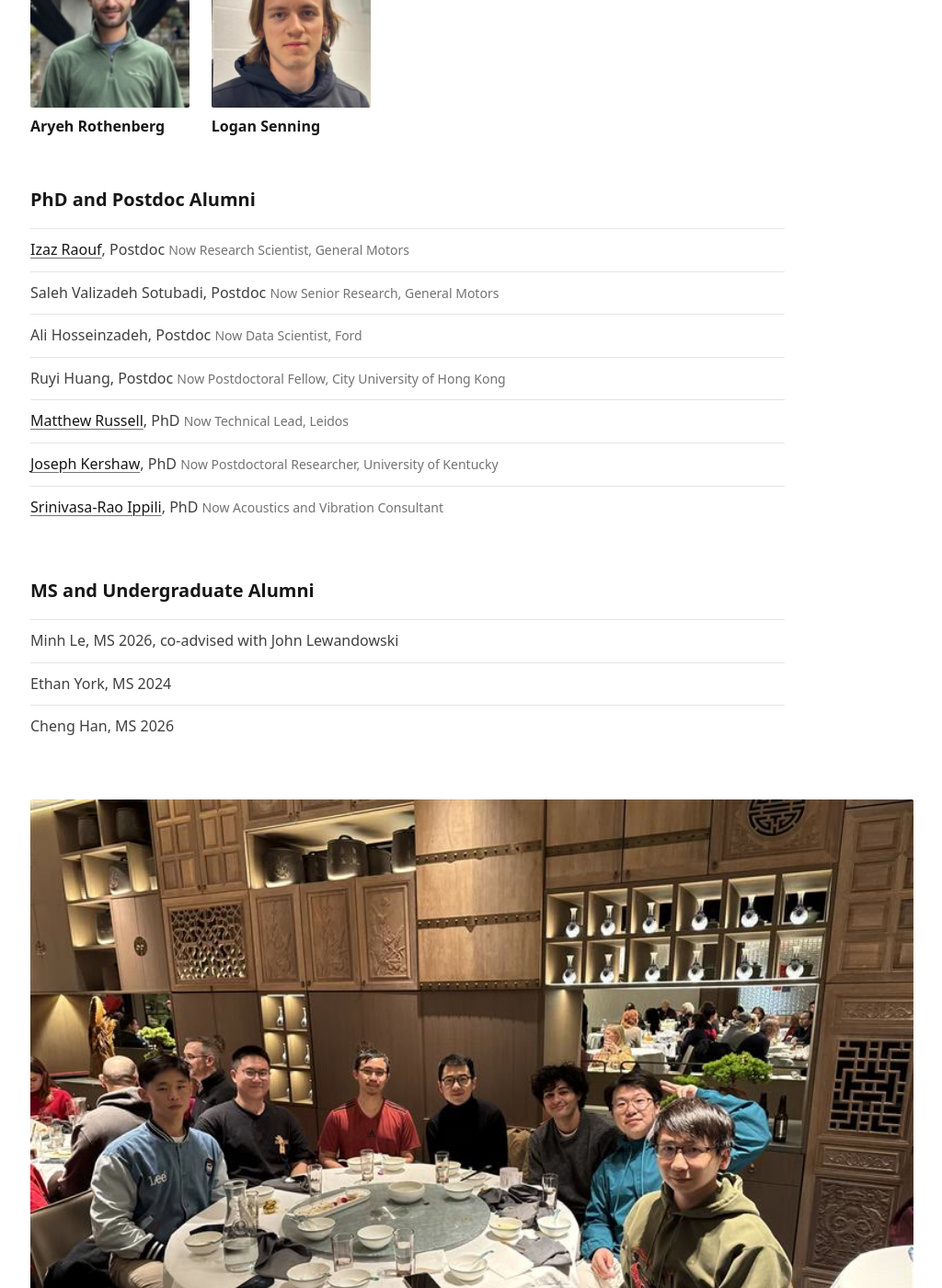
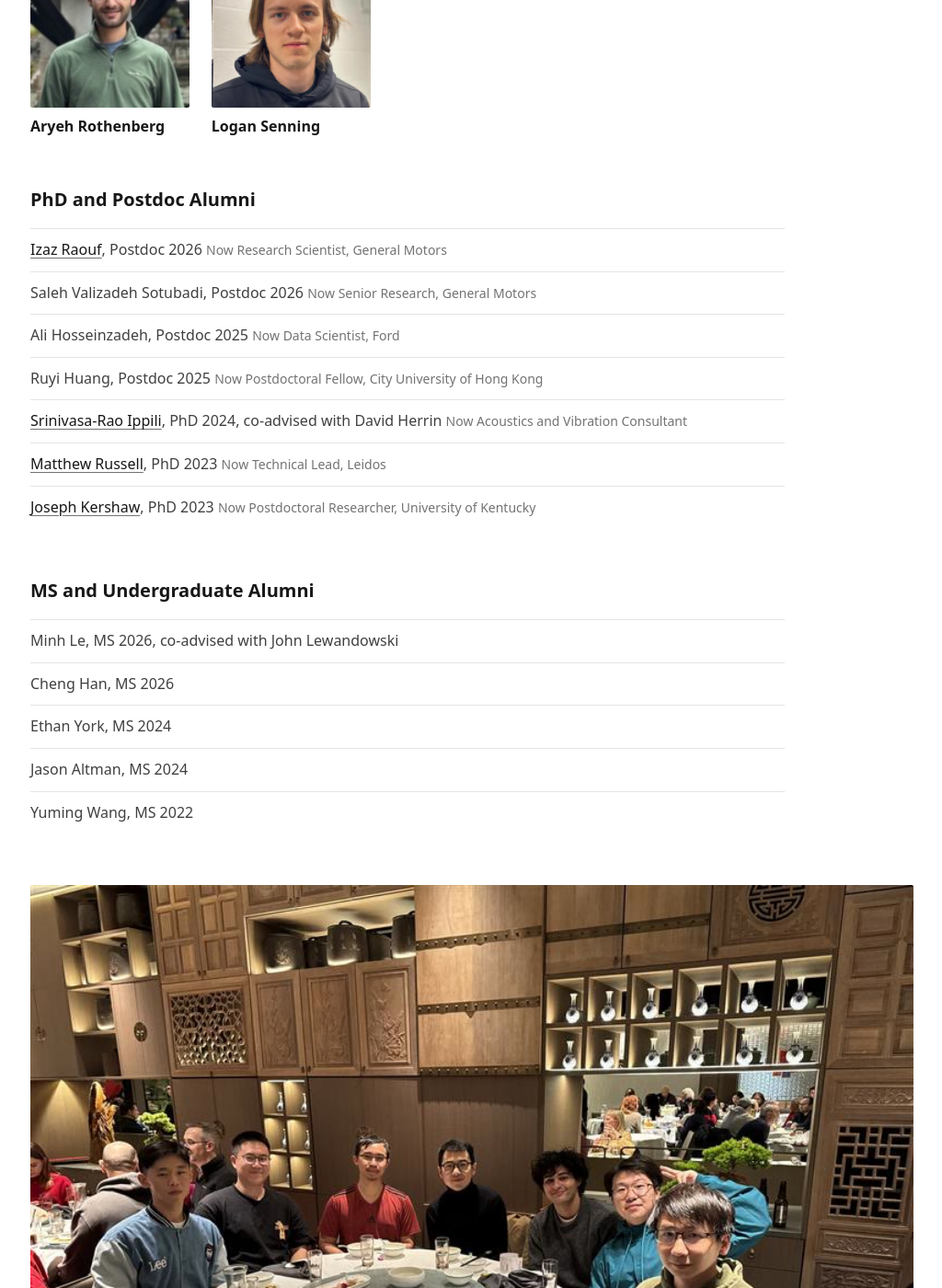
Before and after one commit to CWRU-AISM/CWRU-AISM.github.io, a Jekyll site: the page built from people.html, in a window 1280 px wide and 1400 px high, scrolled down 1243 px. Shown: the whole window at 92% size, without its empty margins (127-1151 px from the left). Built offline with Jekyll 4.4.1, drawn with Linux system fonts in a browser that asks for light colours.

Commit message:
Modify alumni information and add new members
Updated alumni degrees and added new members with dissertation details.

```diff
--- a/_data/people.yml
+++ b/_data/people.yml
@@ -53,37 +53,44 @@ alumni:
   - title: PhD and Postdoc Alumni
     members:
       - name: Izaz Raouf
-        degree: Postdoc
+        degree: Postdoc 2026
         now: Research Scientist, General Motors
         linkedin: https://www.linkedin.com/in/izaz-r-448263209/
       - name: Saleh Valizadeh Sotubadi
-        degree: Postdoc
+        degree: Postdoc 2026
         now: Senior Research, General Motors
         Linkedin: "https://www.linkedin.com/in/saleh-valizadeh-sotubadi-9a5905177/"
       - name: Ali Hosseinzadeh
-        degree: Postdoc
+        degree: Postdoc 2025
         now: Data Scientist, Ford
-        Linkedin: https://www.linkedin.com/in/ali-hosseinzadeh-ph-d-6099b2116/
+        Linkedin: "https://www.linkedin.com/in/ali-hosseinzadeh-ph-d-6099b2116/"
       - name: Ruyi Huang
-        degree: Postdoc
+        degree: Postdoc 2025
         now: Postdoctoral Fellow, City University of Hong Kong
+      - name: Srinivasa-Rao Ippili
+        degree: PhD 2024, co-advised with David Herrin
+        Ph.D. Dissertation: "Artificial Intelligence Enabled Machinery Fault Detection and Diagnosis Using Vibro-Acoustic Signals"
+        now: Acoustics and Vibration Consultant
+        linkedin: https://www.linkedin.com/in/ippilisrinivasarao/
       - name: Matthew Russell
-        degree: PhD
+        degree: PhD 2023
+        Ph.D. Dissertation: "Generalizable and Adaptable Data-Driven Methods for Overcoming Barriers to Practical Industrial Condition Monitoring"
         now: Technical Lead, Leidos
         linkedin: https://www.linkedin.com/in/matthew-b-russell/
       - name: Joseph Kershaw
-        degree: PhD
+        degree: PhD 2023
+        Ph.D. Dissertation: "Machine Learning for Advancing Automation and Quality Control in Robotic Welding"
         now: Postdoctoral Researcher, University of Kentucky
         linkedin: https://ism.engr.uky.edu/people/joseph-kershaw-0
-      - name: Srinivasa-Rao Ippili
-        degree: PhD
-        now: Acoustics and Vibration Consultant
-        linkedin: https://www.linkedin.com/in/ippilisrinivasarao/
   - title: MS and Undergraduate Alumni
     members:
       - name: Minh Le
         degree: MS 2026, co-advised with John Lewandowski
+      - name: Cheng Han
+        degree: MS 2026
       - name: Ethan York
         degree: MS 2024
-      - name: Cheng Han
-        degree: MS 2026
+      - name: Jason Altman
+        degree: MS 2024
+      - name: Yuming Wang
+        degree: MS 2022
```
